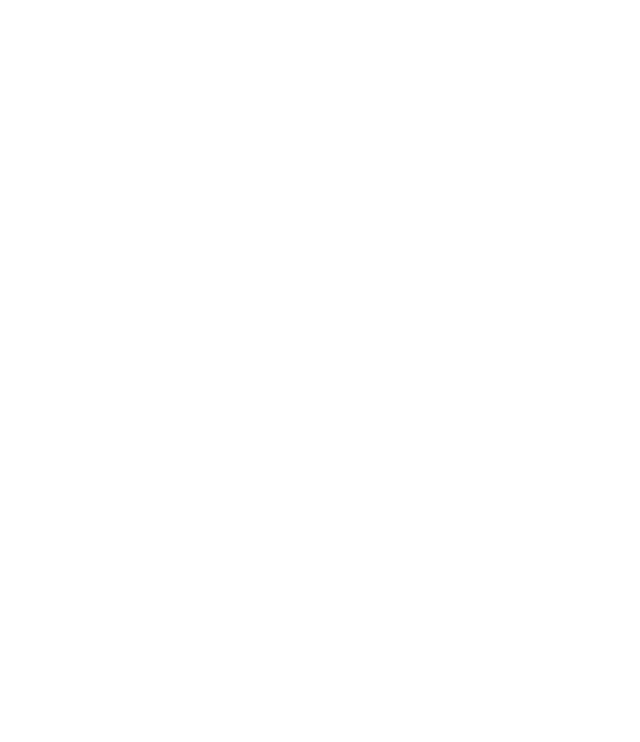
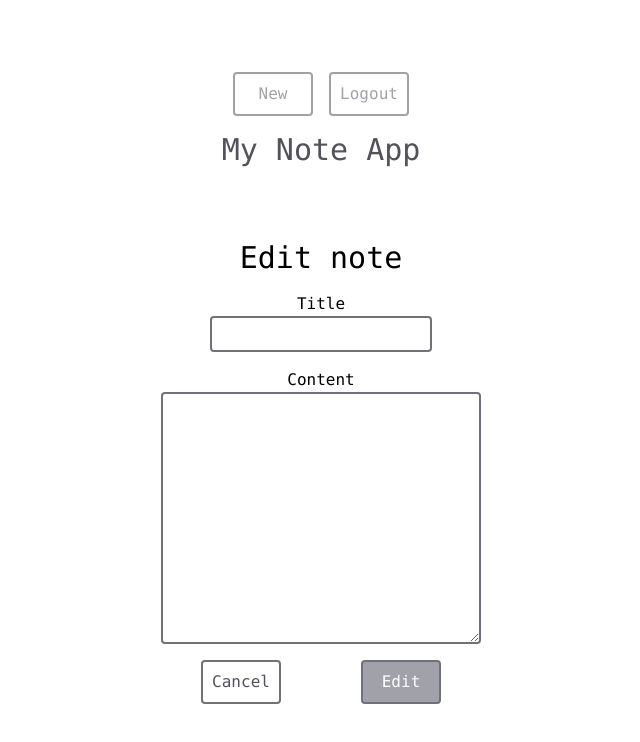
Before and after one commit to kimirdev/note_app, a React (Vite) app: page /notes/1/edit in a window 1280 px wide. Before the commit this address had no page. Shown: the top 742 px of the page, without its empty margins (319-959 px from the left). Built offline with nearby package versions, Linux system fonts and the light colour scheme; no server answers; sample sign-in values are in the browser's storage.

Commit message:
add: edit, delete for notes

```diff
--- a/src/App.tsx
+++ b/src/App.tsx
@@ -2,7 +2,7 @@
 import {LoginPage} from './pages/login'
 import PrivateRoute from './routes/PrivateRoute'
 import PublicRoute from './routes/PublicRoute'
-import { CreateNotePage, NoteDetailsPage, NotesPage } from './pages/notes'
+import { CreateNotePage, EditNotePage, NoteDetailsPage, NotesPage } from './pages/notes'
 import { Layout } from './components/layout'
 
 function App() {
@@ -15,6 +15,7 @@
             <Route path='notes' element={<Outlet />}>
               <Route index element={<NotesPage />} />
               <Route path=':id' element={<NoteDetailsPage />} />
+              <Route path=':id/edit' element={<EditNotePage />} />
               <Route path='add' element={<CreateNotePage />} />
             </Route>
           </Route>
--- a/src/client/api/notes.ts
+++ b/src/client/api/notes.ts
@@ -1,10 +1,15 @@
 import { instance } from "..";
+
+type NoteType = {
+  title: string,
+  content: string,
+}
 
 export const GetAllNotes = () => {
   return instance.get('/notes/?format=json')
 }
 
-export const CreateNewNote = (data: {title: string, content: string}) => {
+export const CreateNewNote = (data: NoteType) => {
   return instance.post('/notes/', data)
 }
 
@@ -14,3 +19,11 @@
 export const GetNoteById = (id: number) => {
   return instance.get(`/notes/${id}/?format=json`)
 }
+
+export const UpdateNoteById = (id: number, data: NoteType) => {
+  return instance.put(`/notes/${id}/`, {...data, pk: id})
+}
+
+export const DeleteNoteById = (id: number) => {
+  return instance.delete(`/notes/${id}/`)
+}
--- a/src/components/layout/layout.tsx
+++ b/src/components/layout/layout.tsx
@@ -11,8 +11,8 @@
     <>
       <header className='w-screen flex justify-center h-60 items-center flex-col'>
         <div className='flex justify-between w-44 mb-4'>
-          <button className='border w-20 p-2 rounded text-zinc-400 hover:bg-green-400 hover:text-white hover:border-green-400 transition-all' onClick={() => navigate("/notes/add")}>New</button>
-          <button className='border w-20 p-2 rounded text-zinc-400 hover:bg-red-600 hover:text-white hover:border-red-600 transition-all' onClick={onClickLogout}>Logout</button>
+          <button className='border-2 w-20 p-2 rounded border-zinc-400 text-zinc-400 hover:bg-green-400 hover:text-white hover:border-green-400 transition-all' onClick={() => navigate("/notes/add")}>New</button>
+          <button className='border-2 w-20 p-2 rounded border-zinc-400 text-zinc-400 hover:bg-red-600 hover:text-white hover:border-red-600 transition-all' onClick={onClickLogout}>Logout</button>
         </div>
         <h1 className='text-3xl text-zinc-600'><Link to='/'>My Note App</Link></h1>
       </header>
--- a/src/components/note/note.tsx
+++ b/src/components/note/note.tsx
@@ -15,8 +15,8 @@
     <Link to={`/notes/${pk}/`}>
       <div className="flex w-96 max-[400px]:w-80 min-w-325 rounded justify-between border-2 border-zinc-600 p-2 shadow-lg hover:cursor-pointer transition-all hover:shadow-2xl hover:-translate-y-1">
         <div>
-          <h3 className=" text-zinc-600 max-w-[250px] truncate">{title}</h3>
-          <p className="text-zinc-400 max-w-[250px] truncate">{content}</p>
+          <h3 className=" text-zinc-600 max-w-[200px] truncate">{title}</h3>
+          <p className="text-zinc-400 max-w-[200px] truncate">{content}</p>
         </div>
         <div className=" w-24">
           <span className="block text-xs text-zinc-600">created at</span>
--- a/src/pages/notes/create-note-page.tsx
+++ b/src/pages/notes/create-note-page.tsx
@@ -22,10 +22,6 @@
     CreateNewNote({title, content})
       .then(() => navigate("/"))
       .catch(e => setError(e.response.data))
-    // LoginUser({ username: username, password: password })
-    //   .then(data => localStorage.setItem('token', data.data.access))
-    //   .then(() => navigate('/'))
-    //   .catch((e) => setError(e.response.data))
   }
 
   return (
@@ -35,7 +31,7 @@
       <FormGroup title='Content' value={content} type='textarea' setValue={setContent} />
 
       <div className='flex justify-around w-80'>
-        <button className=" p-2 rounded text-zinc-600 border-2 border-zinc-500 hover:bg-zinc-500 hover:text-white transition-all w-20" onClick={() => navigate("/")}>Cancel</button>
+        <button type="button" className=" p-2 rounded text-zinc-600 border-2 border-zinc-500 hover:bg-zinc-500 hover:text-white transition-all w-20" onClick={() => navigate("/")}>Cancel</button>
         <button type="submit" className="bg-zinc-400 p-2 rounded text-white border-2 border-zinc-500 hover:bg-zinc-500 transition-all w-20">Add</button>
       </div>
 
--- /dev/null
+++ b/src/pages/notes/edit-note-page.tsx
@@ -0,0 +1,52 @@
+import { useEffect, useState } from "react";
+import { FormGroup } from "../../components/input";
+import { GetNoteById, UpdateNoteById } from "../../client/api/notes";
+import { useNavigate, useParams } from "react-router-dom";
+
+type Note = {content: string, title: string, created: string, updated: string, pk: number}
+
+export default function EditNotePage() {
+  const {id} = useParams()
+  const navigate = useNavigate()
+  const [title, setTitle] = useState("")
+  const [content, setContent] = useState("")
+
+  const handleSubmit = (e: React.SyntheticEvent<HTMLFormElement>) => {
+    e.preventDefault()
+
+    UpdateNoteById(Number(id), {title, content}).then(() => navigate(`/notes/${id}/`))
+  }
+
+
+  const [note, setNote] = useState<Note|null>(null)
+
+  useEffect(() => {
+    if (id) {
+      GetNoteById(Number(id)).then(data => setNote(data.data))
+    }
+  }, [id])
+
+  useEffect(() => {
+    console.log(note, "NOTE")
+    if (note) {
+      setTitle(note.title)
+      setContent(note.content)
+    }
+  }, [note])
+
+  return (
+    <form className='flex justify-center items-center flex-col gap-4' onSubmit={handleSubmit}>
+      <h1 className="text-3xl">Edit note</h1>
+      <FormGroup title='Title' value={title} type='text' setValue={setTitle} />
+      <FormGroup title='Content' value={content} type='textarea' setValue={setContent} />
+
+      <div className='flex justify-around w-80'>
+        <button type="button" className=" p-2 rounded text-zinc-600 border-2 border-zinc-500 hover:bg-zinc-500 hover:text-white transition-all w-20" onClick={() => navigate(`/notes/${id}/`)}>Cancel</button>
+        <button type="submit" className="bg-zinc-400 p-2 rounded text-white border-2 border-zinc-500 hover:bg-zinc-500 transition-all w-20">Edit</button>
+      </div>
+
+      {/* {error?.title && <ErrorMessage message={`username: ${error.title}`} />}
+      {error?.content && <ErrorMessage message={`password: ${error.content}`} />} */}
+    </form>
+  )
+}
--- a/src/pages/notes/index.ts
+++ b/src/pages/notes/index.ts
@@ -1,9 +1,11 @@
 import NotesPage from "./notes";
 import CreateNotePage from "./create-note-page";
 import NoteDetailsPage from "./note-details-page";
+import EditNotePage from "./edit-note-page";
 
 export {
   NotesPage,
   NoteDetailsPage,
   CreateNotePage,
+  EditNotePage,
 }
--- a/src/pages/notes/note-details-page.tsx
+++ b/src/pages/notes/note-details-page.tsx
@@ -1,12 +1,13 @@
 import { format } from 'date-fns'
 import { useEffect, useState } from 'react'
-import { GetNoteById } from '../../client/api/notes'
-import { useParams } from 'react-router-dom'
+import { DeleteNoteById, GetNoteById } from '../../client/api/notes'
+import { useNavigate, useParams } from 'react-router-dom'
 
 type Note = {content: string, title: string, created: string, updated: string, pk: number}
 
 export default function NoteDetailsPage() {
   const {id} = useParams()
+  const navigate = useNavigate()
   const [note, setNote] = useState<Note|null>(null)
 
   useEffect(() => {
@@ -15,11 +16,20 @@
     }
   }, [id])
 
+  const onDeleteClick = () => {
+    DeleteNoteById(Number(id)).then(() => navigate("/"))
+  }
+
   return (
     <section className='w-screen flex items-center flex-col gap-5'>
+      <div className='flex justify-around w-80'>
+        <button type="button" className=" p-2 rounded text-zinc-600 border-2 border-zinc-500 hover:bg-zinc-500 hover:text-white transition-all w-20" onClick={() => navigate("/")}>Cancel</button>
+        <button type="button" className=" p-2 rounded text-zinc-600 border-2 border-zinc-500 hover:bg-red-600 hover:border-red-600 hover:text-white transition-all w-20" onClick={onDeleteClick}>Delete</button>
+        <button type="button" className="p-2 rounded text-zinc-600 border-2 border-zinc-500 hover:bg-zinc-500 hover:text-white transition-all w-20" onClick={() => navigate(`/notes/${id}/edit/`)}>Edit</button>
+      </div>
       <div className="flex w-96 max-[400px]:w-80 min-w-325 rounded justify-between border-2 border-zinc-600 p-2 shadow-lg transition-all">
         <div>
-        <h3 className=" text-zinc-600 max-w-[250px] truncate">{note?.title}</h3>
+          <h3 className=" text-zinc-600 max-w-[200px] truncate">{note?.title}</h3>
         </div>
         <div className=" w-24">
           <span className="block text-xs text-zinc-600">created at</span>
```
Also changed, not shown: src/components/note/note-details.tsx (deleted). Lines whose indentation alone changed are shown as unchanged.
